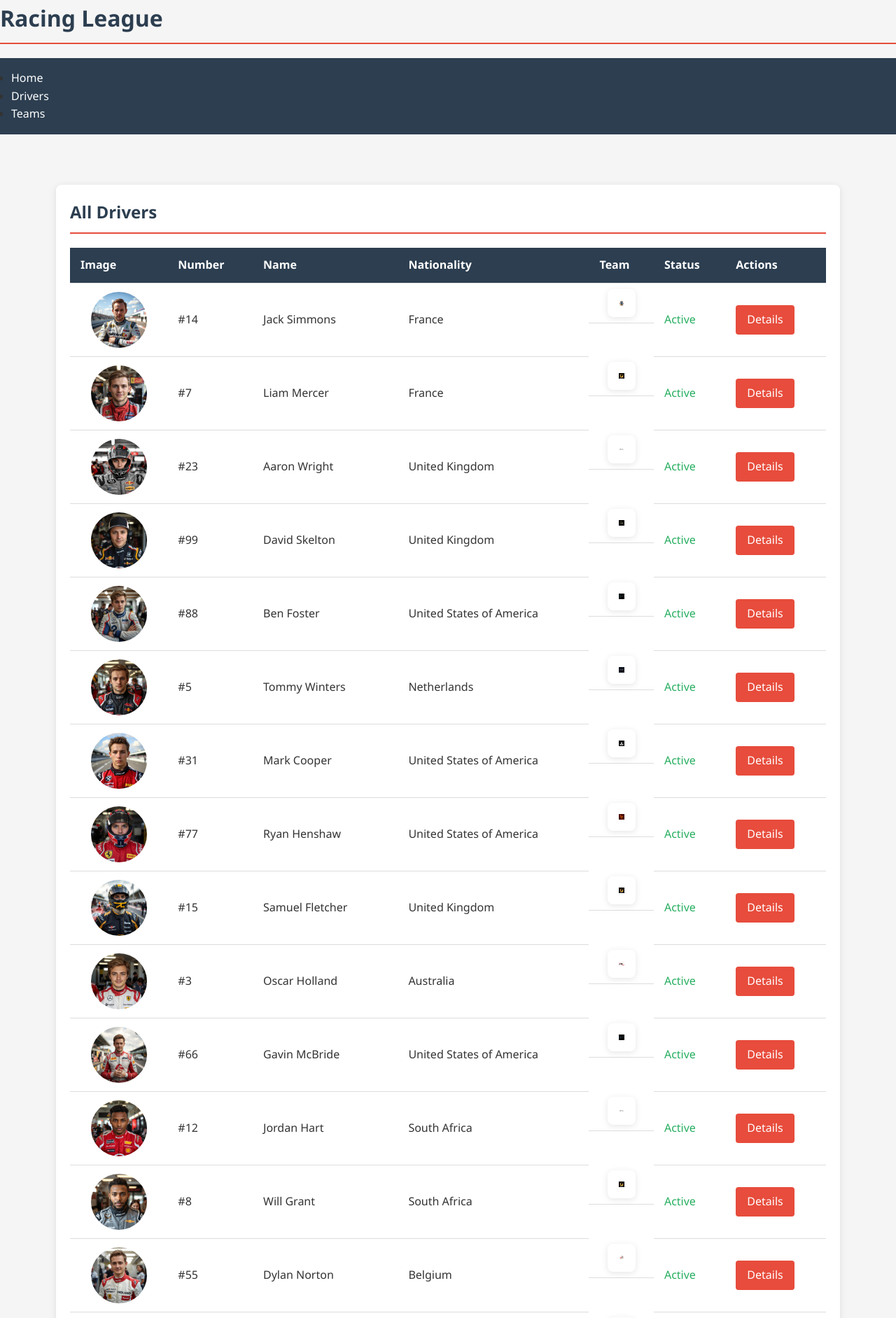
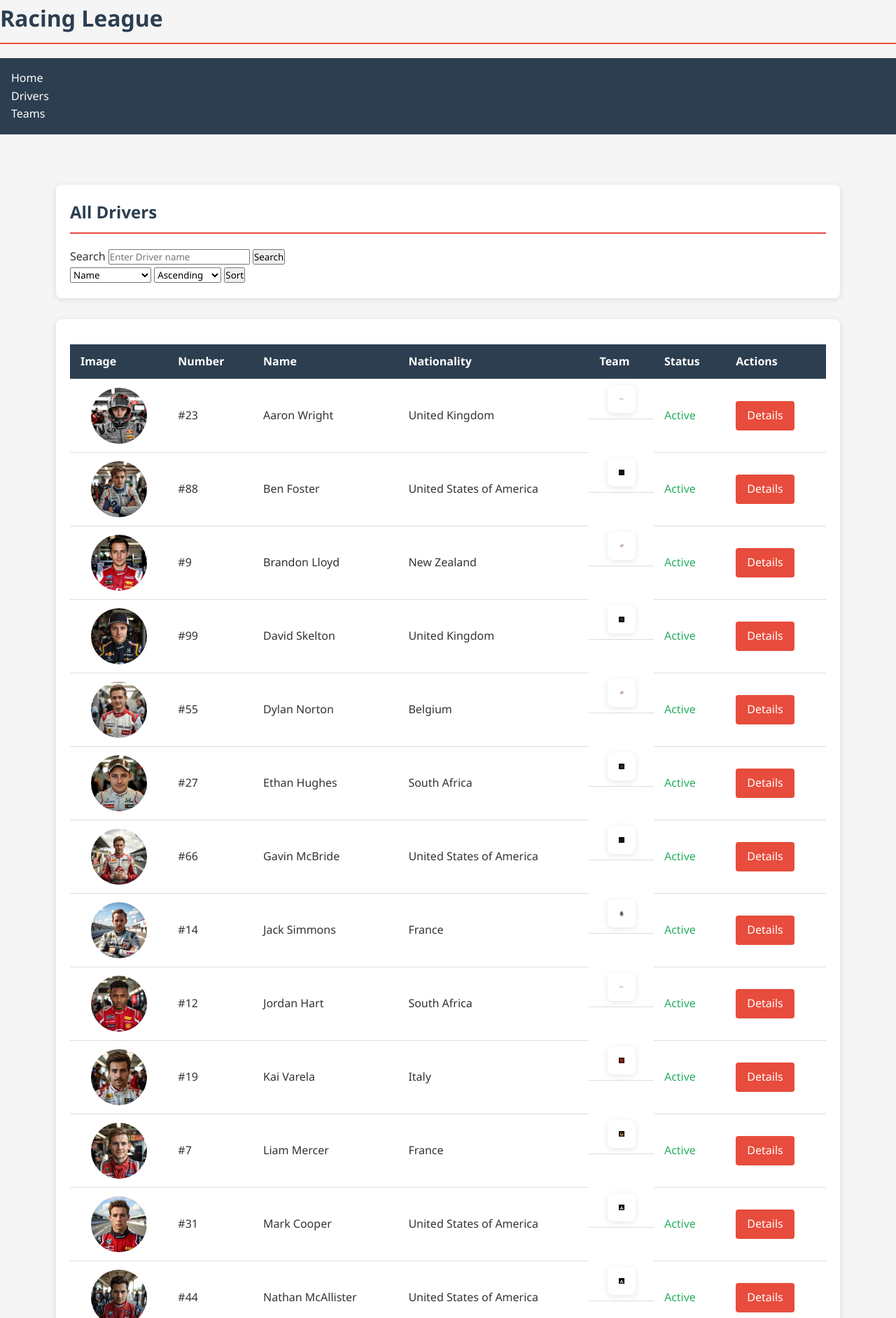
Before and after one commit to RMA1040/ProjectWebOntwikkeling2RMA, a Node server app: page /drivers in a window 1280 px wide. Shown: the top 1883 px of the page at 70% size. Run offline with Node 20, Linux system fonts and the light colour scheme.

Commit message:
sort and search (not funcioning)

```diff
--- a/index.ts
+++ b/index.ts
@@ -26,23 +26,34 @@ function getLocalImagePath(basePath: string): string | null {
     return null;
 }
 
-// Modified route handler with image fallbacks
+// Driver route
 app.get("/drivers", (req, res) => {
-    const enhancedDrivers = drivers.map(driver => {
-        const driverImg = getLocalImagePath(`drivers/${driver.id}`);
-        const teamImg = getLocalImagePath(`teams/${driver.currentTeam.id}`);
-
-        return {
-            ...driver,
-            localImage: driverImg || '/images/default_driver.jpg',
-            currentTeam: {
-                ...driver.currentTeam,
-                localImage: teamImg || '/images/default_team.png'
-            }
-        };
+    // searching
+    const q = typeof req.query.q === "string" ? req.query.q.toLowerCase() : "";
+    let filteredDrivers = drivers.filter((driver) => {
+        return driver.name.toLowerCase().startsWith(q.toLowerCase());
     });
-
-    res.render("drivers", { drivers: enhancedDrivers });
+    // sorting
+    const sortField = typeof req.query.sortField === "string" ? req.query.sortField : "name";
+    const sortDirection = typeof req.query.sortDirection === "string" ? req.query.sortDirection : "asc";
+     let sortedDrivers = drivers.sort((a, b) => {
+        if (sortField === "name") {
+            return sortDirection === "asc" ? a.name.localeCompare(b.name) : b.name.localeCompare(a.name);
+        } else if (sortField === "driverNumber") {
+            return sortDirection === "asc" ? a.driverNumber - b.driverNumber : b.driverNumber - a.driverNumber;
+        } else if (sortField === "nationality") {
+            return sortDirection === "asc" ? a.nationality.localeCompare(b.nationality) : b.nationality.localeCompare(a.nationality);
+        } else {
+            return 0;
+        }
+    });
+    res.render("drivers", {
+        drivers: sortedDrivers,
+        teams: teams,
+        q: q,
+        sortField: sortField,
+        sortDirection: sortDirection
+    });
 });
 
 // Home route
@@ -55,11 +66,33 @@ app.get("/", (req, res) => {
 
 // Teams route
 app.get("/teams", (req, res) => {
+    // searching
+    let q : string = typeof req.query.q === "string" ? req.query.q : "";
+    let filteredDrivers = driver.filter((driver) => {
+        return driver.name.toLowerCase().startsWith(q.toLowerCase());
+    });
+    // sorting
+    const sortField = typeof req.query.sortField === "string" ? req.query.sortField : "name";
+    const sortDirection = typeof req.query.sortDirection === "string" ? req.query.sortDirection : "asc";
+        let sortedTeams = teams.sort((a, b) => {
+        if (sortField === "name") {
+            return sortDirection === "asc" ? a.name.localeCompare(b.name) : b.name.localeCompare(a.name);
+        } else if (sortField === "amountOfChampionships") {
+            return sortDirection === "asc" ? a.amountOfChampionships - b.amountOfChampionships : b.amountOfChampionships - a.amountOfChampionships;
+        } else if (sortField ==="amountOfWins") {
+            return sortDirection === "asc" ? a.amountOfWins - b.amountOfWins : b.amountOfWins - a.amountOfWins;
+        }
+        else {
+            return 0;
+        }
+    });
     res.render("teams", {
         teams: teams,
-        drivers: drivers
+        drivers : drivers,
+        q: q
     });
 });
+
 // driver detail route
 app.get('/driver/:id', (req, res) => {
     const driverId = req.params.id;
--- a/public/css/style.css
+++ b/public/css/style.css
@@ -68,6 +68,9 @@ nav a:hover {
     color: #e74c3c;
 }
 
+ul{
+    list-style: none;
+}
 /* Tables */
 table {
     width: 100%;
--- a/team.json
+++ b/team.json
@@ -22,7 +22,7 @@
       "name": "Thunderstrike GP",
       "imageUrl": "https://github.com/RMA1040/ProjectWebOntwikkeling2RMA/blob/main/public/images/THS.png?raw=true",
       "description": "Known for their risky pit strategies and fearless overtaking.",
-      "dateOfExistence": "21-07-1998",
+      "dateOfExistence": "07-21-1998",
       "amountOfChampionships": 5,
       "amountOfWins": 31
     },
@@ -40,7 +40,7 @@
       "name": "Phoenix Dynamics",
       "imageUrl": "https://github.com/RMA1040/ProjectWebOntwikkeling2RMA/blob/main/public/images/PXD.png?raw=true",
       "description": "A historic team that has rebounded from multiple near collapses.",
-      "dateOfExistence": "15-06-1979",
+      "dateOfExistence": "06-15-1979",
       "amountOfChampionships": 10,
       "amountOfWins": 62
     },
@@ -49,7 +49,7 @@
       "name": "Eclipse Racing",
       "imageUrl": "https://github.com/RMA1040/ProjectWebOntwikkeling2RMA/blob/main/public/images/ECL.png?raw=true",
       "description": "A consistent midfield team with a reputation for strategic brilliance.",
-      "dateOfExistence": "28-02-1995",
+      "dateOfExistence": "02-28-1995",
       "amountOfChampionships": 4,
       "amountOfWins": 25
     },
@@ -67,7 +67,7 @@
       "name": "Solaris Speed",
       "imageUrl": "https://github.com/RMA1040/ProjectWebOntwikkeling2RMA/blob/main/public/images/SOL.png?raw=true",
       "description": "One of the oldest teams, known for their endurance and reliability.",
-      "dateOfExistence": "23-08-1975",
+      "dateOfExistence": "08-23-1975",
       "amountOfChampionships": 12,
       "amountOfWins": 55
     },
@@ -76,7 +76,7 @@
       "name": "Quantum Racing",
       "imageUrl": "https://github.com/RMA1040/ProjectWebOntwikkeling2RMA/blob/main/public/images/QTM.png?raw=true",
       "description": "A high-risk, high-reward team that either dominates or struggles.",
-      "dateOfExistence": "19-11-2000",
+      "dateOfExistence": "11-19-2000",
       "amountOfChampionships": 6,
       "amountOfWins": 33
     },
--- a/views/drivers.ejs
+++ b/views/drivers.ejs
@@ -2,6 +2,25 @@
 <main>
     <section>
         <h1>All Drivers</h1>
+        <form action="/drivers" method="get">
+            <label for="search">Search</label>
+            <input type="text" id="search" name="q" value="<%= q %>" placeholder="Enter Driver name">
+            <button type="submit">Search</button>
+        </form>
+        <form action="/drivers" method="get">
+            <select name="sortField">
+                <option value="name" <%= sortField === "name" ? "selected" : "" %>>Name</option>
+                <option value="driverNumber" <%= sortField === "driverNumber" ? "selected" : "" %>>Driver Number</option>
+                <option value="nationality" <%= sortField === "nationality" ? "selected" : "" %>>Nationality</option>
+            </select>
+            <select name="sortDirection">
+                <option value="asc" <%= sortDirection === "asc" ? "selected" : "" %>>Ascending</option>
+                <option value="desc" <%= sortDirection === "desc" ? "selected" : "" %>>Descending</option>
+            </select>
+            <button type="submit">Sort</button>
+        </form>
+    </section>
+    <section>
         <table class="drivers-table">
             <thead>
                 <tr>
```
Also changed, not shown: views/teams.ejs (+17 -0 lines).
